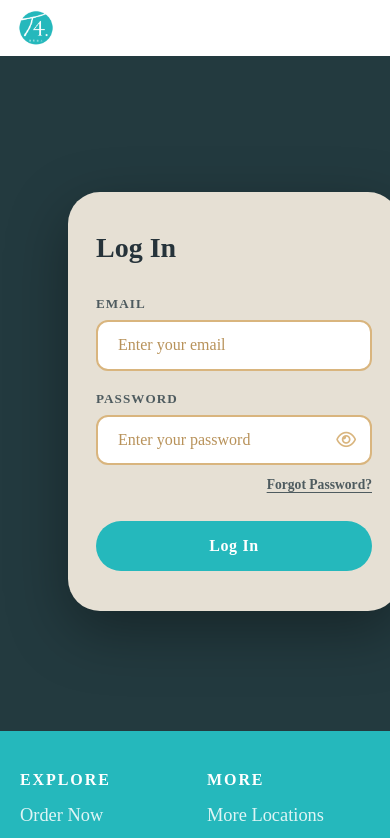
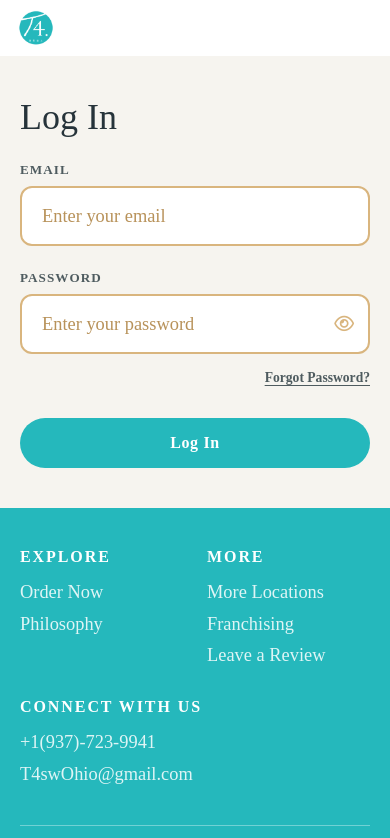
Before and after one commit to emilyahmad/T4OHIO, a React (Vite) app: page /sign-in in a window 390 px wide. Shown: the top 838 px of the page. Built offline with nearby package versions, Linux system fonts and the light colour scheme; no server answers; a web font is replaced by a local one.

Commit message:
Admin login UI improvements

```diff
--- a/src/App.jsx
+++ b/src/App.jsx
@@ -120,15 +120,6 @@ function App() {
 
         <Route path="/sign-in" element={
           <>
-            <Hero
-              showMobile="hide-mobile"
-              name="Sign In"
-              subtitle1="For store owners & website admin"
-              subtitle2=""
-              imageAlt="Two hands adjusting a set up of four tea cups on a wooden basket with a brown plant on the right side."
-              image="https://www.t4.com.tw/en/image/contact_pic2.png"
-              style={{marginRight: "12rem", width: "25%"}}
-            />
             <SignIn />
             <Footer />
           </>
--- a/src/components/BobaQuiz/BobaQuiz.css
+++ b/src/components/BobaQuiz/BobaQuiz.css
@@ -70,14 +70,15 @@
     position: relative;
     /* A fixed size, so the dialog doesn't jump around between questions and the result */
     width: min(34rem, 100%);
-    height: min(34rem, 92vh);
+    min-height: min(32rem, 92dvh);
+    max-height: 96dvh;
     display: flex;
     flex-direction: column;
     overflow-y: auto;
     background-color: white;
     color: var(--t4-ink);
     border-radius: 1.25rem;
-    padding: 2.25rem 1.75rem 1.25rem;
+    padding: 1.1rem 1.75rem 1.25rem;
     box-shadow: 0 20px 60px rgba(0, 0, 0, 0.3);
     animation: quiz-pop 220ms cubic-bezier(0.2, 0.8, 0.3, 1);
 }
@@ -118,10 +119,17 @@
     from { opacity: 0; transform: translateY(10px); }
 }
 
+.quiz-top {
+    flex-shrink: 0;
+    display: flex;
+    align-items: center;
+    justify-content: flex-end;
+    gap: 0.75rem;
+    margin-bottom: 0.5rem;
+}
+
 .quiz-close {
-    position: absolute;
-    top: 0.9rem;
-    right: 0.9rem;
+    flex-shrink: 0;
     width: 2.4rem;
     height: 2.4rem;
     border: none;
@@ -185,8 +193,8 @@
 }
 
 .quiz-progress {
+    flex: 1;
     height: 0.4rem;
-    margin-right: 2.5rem;
     border-radius: 999px;
     background-color: var(--t4-mist);
     overflow: hidden;
@@ -357,8 +365,8 @@
 @media (max-width: 768px) {
     /* Phone text wraps onto more lines, so the dialog is taller there (but never taller than the screen) */
     .quiz-modal {
-        height: min(38rem, 92vh);
-        padding: 1.75rem 1.25rem 1rem;
+        min-height: min(34rem, 96dvh);
+        padding: 1rem 1.25rem 1rem;
     }
 
     .quiz-step:not(.quiz-result) h2 {
@@ -379,8 +387,8 @@
 /* Short screens (small phones, landscape): a little taller dialog and tighter spacing so nothing scrolls */
 @media (max-height: 700px) {
     .quiz-modal {
-        height: 95vh;
-        padding-top: 2rem;
+        min-height: 0;
+        padding-top: 0.75rem;
         padding-bottom: 0.75rem;
     }
 
@@ -423,17 +431,13 @@
    against its answers at the top and Back pinned to the bottom */
 @media (max-width: 768px) {
     .quiz-modal {
-        height: min(30rem, 95dvh);
-        padding: 1.1rem 1rem 0.5rem;
+        min-height: min(30rem, 96dvh);
+        padding: 0.75rem 1rem 0.5rem;
     }
 
     .quiz-close {
-        top: 0.6rem;
-        right: 0.6rem;
-    }
-
-    .quiz-progress {
-        margin-right: 2.75rem;
+        width: 2.1rem;
+        height: 2.1rem;
     }
 
     .quiz-step:not(.quiz-result) h2 {
@@ -455,7 +459,8 @@
 /* Short phones (or a browser with big toolbars): tighter text and spacing so the longest question still fits without scrolling */
 @media (max-width: 768px) and (max-height: 640px) {
     .quiz-modal {
-        padding: 0.9rem 0.85rem 0.4rem;
+        min-height: 0;
+        padding: 0.6rem 0.85rem 0.4rem;
     }
 
     .quiz-step:not(.quiz-result) h2 {
--- a/src/components/BobaQuiz/QuizModal.jsx
+++ b/src/components/BobaQuiz/QuizModal.jsx
@@ -89,17 +89,18 @@ function QuizModal({ onClose, onPick }) {
             <div className="quiz-modal" role="dialog" aria-modal="true" aria-labelledby="quiz-title"
                 onClick={(e) => e.stopPropagation()}>
 
-                <button ref={closeRef} className="quiz-close" onClick={onClose} aria-label="Close">
-                    <i className="fa-solid fa-xmark" aria-hidden="true" />
-                </button>
-
-                {/* Outside the sliding step so the bar fills smoothly instead of restarting */}
+                {/* Progress bar and close button share a row, so the button never sits on top of the question */}
+                <div className="quiz-top">
                     {!finished && (
                         <div className="quiz-progress" role="progressbar" aria-label="Quiz progress"
                             aria-valuemin={1} aria-valuemax={QUESTIONS.length} aria-valuenow={step + 1}>
                             <span style={{ width: `${((step + 1) / QUESTIONS.length) * 100}%` }} />
                         </div>
                     )}
+                    <button ref={closeRef} className="quiz-close" onClick={onClose} aria-label="Close">
+                        <i className="fa-solid fa-xmark" aria-hidden="true" />
+                    </button>
+                </div>
 
                 {!finished ? (
                     <div className={stepClass} key={step}>
--- a/src/components/Hero/Hero.css
+++ b/src/components/Hero/Hero.css
@@ -171,3 +171,9 @@
     text-align: center;
     margin: 0 1.5rem;
 }
+
+/* Menu and Philosophy titles: even, open letter spacing (the default tightens it) */
+.hero-centered .title {
+    letter-spacing: 0.04em;
+    font-kerning: none;
+}
--- a/src/components/Reviews/Reviews.css
+++ b/src/components/Reviews/Reviews.css
@@ -8,6 +8,7 @@
     position: relative;
     background-color: white;
     color: var(--t4-ink);
+    min-height: 40rem;
     padding: 2rem 0;
     text-align: center;
     overflow: hidden;
@@ -15,12 +16,17 @@
 
 /* No reviews yet: just the heading and button, at a comfortable height */
 .reviews.is-empty {
+    min-height: 0;
     padding: 5rem 0;
 }
 
+/* Fills the whole section; the rows are spread evenly from top to bottom */
 .reviews-backdrop {
+    position: absolute;
+    inset: 0;
     display: flex;
     flex-direction: column;
+    justify-content: space-evenly;
     gap: var(--card-gap);
     opacity: 0.4;
 }
@@ -247,6 +253,7 @@
         --card-width: 12rem;
         --card-pad: 0.9rem;
         --card-gap: 0.75rem;
+        min-height: 34rem;
         padding: 1.5rem 0;
     }
 
--- a/src/components/Reviews/Reviews.jsx
+++ b/src/components/Reviews/Reviews.jsx
@@ -21,11 +21,11 @@ const SAMPLE_REVIEWS = !import.meta.env.DEV ? [] : Array.from({ length: 8 }, (_,
 }));
 
 // The reviews fill the section's background in this many rows, scrolling in opposite directions
-const ROWS = 2;
+const ROWS = 3;
 // Each row repeats its reviews so the loop is seamless; make sure one copy is at least this long
 const MIN_CARDS_PER_LOOP = 10;
 // Seconds each card takes to scroll past; more cards means a longer loop at the same speed
-const SECONDS_PER_CARD = 6;
+const SECONDS_PER_CARD = 16;
 // A review without photos and with no more than this many characters is "short":
 // two short ones share a column, stacked, so together they're as tall as a regular card
 const SHORT_REVIEW_CHARS = 120;
--- a/src/components/check/SignIn/SignIn.css
+++ b/src/components/check/SignIn/SignIn.css
@@ -1,25 +1,13 @@
-@media (max-width: 768px) {
-    .signin-wrapper {
-        margin-left: 6rem;
-}
-
-.signin-divider span {
-    margin-left: -10rem;
-}
-
-}
-
-@media (min-width: 768px) {
-
-}
-
+/* Fills the space between the navbar and footer, with the card centered in it */
 .signin-page {
-    min-height: 80vh;
-    background-color: var(--t4-dark);
+    flex: 1;
+    background-color: var(--t4-light);
+    color: var(--t4-ink);
     display: flex;
     flex-direction: column;
     align-items: center;
     justify-content: center;
+    padding: 4rem 1.5rem;
 }
 
 .signin-page-title {
@@ -38,21 +26,17 @@
     align-items: flex-start;
     gap: 0;
     width: 100%;
-    max-width: 900px;
+    max-width: 44rem;
 }
 
+/* No box: the title, fields and button sit straight on the page */
 .signin-card {
-    background-color: var(--t4-mist);
-    border-radius: 2rem;
-    padding: 3rem 3.5rem;
     flex: 1;
-    box-shadow: 0 20px 60px rgba(0, 0, 0, 0.35);
 }
 
 .signin-card-title {
-    font-size: 1.75rem;
+    font-size: 3rem;
     color: var(--t4-ink);
-    font-weight: 600;
     margin-bottom: 2rem;
 }
 
@@ -91,7 +75,7 @@
 .signin-form {
     display: flex;
     flex-direction: column;
-    gap: 1.25rem;
+    gap: 1.5rem;
 }
 
 .signin-field {
@@ -109,12 +93,12 @@
 }
 
 .signin-field input {
-    padding: 0.9rem 1.25rem;
+    padding: 1.1rem 1.25rem;
     border: 2px solid var(--t4-gold);
     border-radius: 0.75rem;
     background-color: #FFFFFF;
     color: var(--t4-ink);
-    font-size: 1rem;
+    font-size: 1.15rem;
     font-family: inherit;
     transition: border-color 200ms ease, box-shadow 200ms ease;
     outline: none;
@@ -222,10 +206,6 @@ input:-webkit-autofill {
 }
 
 @media (max-width: 700px) {
-    .signin-page { padding: 5rem 1.25rem 4rem; }
-    .signin-page-title { font-size: 4rem; }
-    .signin-wrapper { flex-direction: column; gap: 1.5rem; }
-    .signin-divider { flex-direction: row; min-height: unset; padding: 0; width: 100%; }
-    .signin-divider::before { top: 50%; bottom: unset; left: 0; right: 0; width: 100%; height: 2px; }
-    .signin-card { padding: 2.5rem 1.75rem; }
+    .signin-page { padding: 2.5rem 1.25rem; }
+    .signin-card-title { font-size: 2.25rem; margin-bottom: 1.5rem; }
 }
--- a/src/index.css
+++ b/src/index.css
@@ -21,6 +21,27 @@
     --t4-on-dark-muted: #DCD6CA;
 }
 
+/* Short pages still push the footer to the bottom of the screen, and the teal footer
+   color shows if the page is pulled past its end, so there's never a white strip under it */
+html {
+    background-color: var(--t4-teal);
+}
+
+body {
+    min-height: 100dvh;
+    background-color: white;
+}
+
+#root {
+    min-height: 100dvh;
+    display: flex;
+    flex-direction: column;
+}
+
+#root > .footer {
+    margin-top: auto;
+}
+
 * {
     font-family: "Abhaya Libre", serif;
     font-weight: 400;
```
Lines whose indentation alone changed are shown as unchanged.
